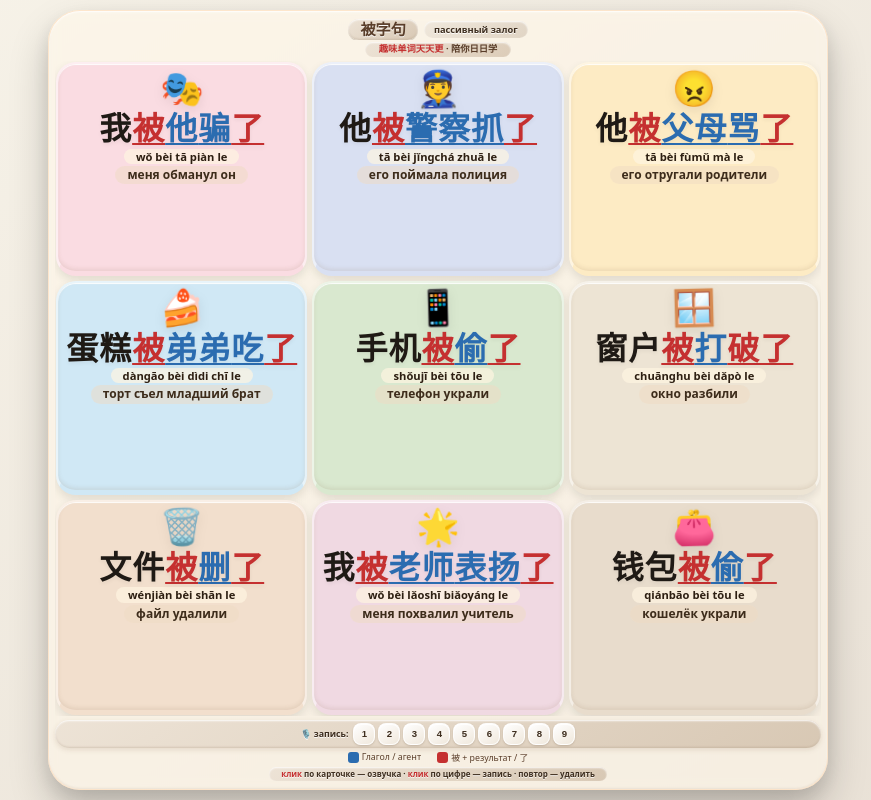
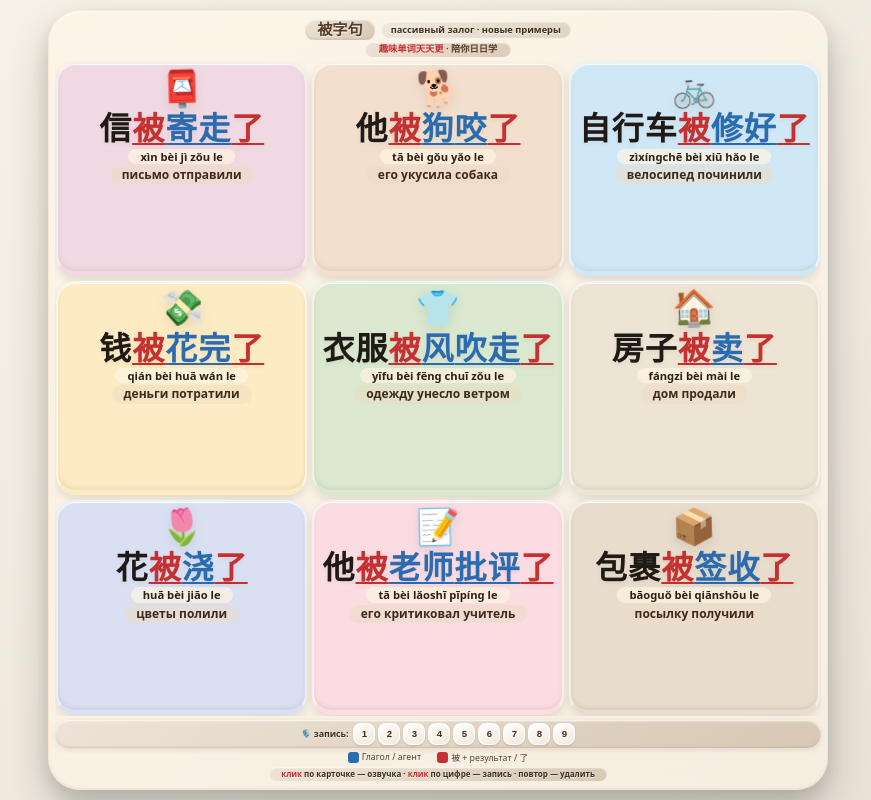
Before and after one commit to meledy11/Kartochki, a plain HTML site: page index.html in a window 1280 px wide. Shown: the whole page, without its empty margins (202-1073 px from the left). Drawn offline with Linux system fonts and the light colour scheme.

Commit message:
Комплект пассивный залог

```diff
--- a/index.html
+++ b/index.html
@@ -10,7 +10,7 @@
   <meta name="format-detection" content="telephone=no" />
   <meta name="theme-color" content="#f7f3e9" />
 
-  <title>被字句 · Пассивный залог</title>
+  <title>被字句 · Пассивный залог (новые примеры)</title>
 
   <style>
     * { box-sizing: border-box; margin: 0; padding: 0; -webkit-tap-highlight-color: transparent; }
@@ -153,7 +153,7 @@
     .v { color: #2b6cb0; text-decoration: underline; text-decoration-color: #2b6cb0; text-decoration-thickness: 2px; text-underline-offset: 3px; } /* Глагол */
     .ins { color: #c53030; text-decoration: underline; text-decoration-color: #c53030; text-decoration-thickness: 2px; text-underline-offset: 3px; } /* 被 + агент + 了 */
     .subj { color: #1f1a15; } /* Подлежащее (пациенс) */
-    .agent { color: #2b6cb0; text-decoration: underline; text-decoration-color: #2b6cb0; text-decoration-thickness: 2px; text-underline-offset: 3px; } /* Агент (как объект в离合词) */
+    .agent { color: #2b6cb0; text-decoration: underline; text-decoration-color: #2b6cb0; text-decoration-thickness: 2px; text-underline-offset: 3px; } /* Агент */
 
     .pinyin {
       font-size: 0.7rem; font-weight: 600; color: #2d1f12;
@@ -169,15 +169,15 @@
     }
 
     /* ——— ЦВЕТА КАРТОЧЕК ——— */
-    .card[data-color="pian"]   { --card-color: #d97a8c; background: #fadce2; }
-    .card[data-color="zhua"]   { --card-color: #7a8ab8; background: #d9e0f2; }
-    .card[data-color="ma"]     { --card-color: #e8a83d; background: #fdebc4; }
-    .card[data-color="chi"]    { --card-color: #7ab8d9; background: #d0e8f5; }
-    .card[data-color="tou"]    { --card-color: #9bb88c; background: #d9e8cf; }
-    .card[data-color="po"]     { --card-color: #b8a88c; background: #ede4d4; }
-    .card[data-color="shan"]   { --card-color: #c48b5c; background: #f2dfcd; }
-    .card[data-color="biao"]   { --card-color: #b88a9e; background: #f0d9e2; }
-    .card[data-color="lin"]    { --card-color: #7a6a5a; background: #e8dccc; }
+    .card[data-color="xin"]    { --card-color: #b88a9e; background: #f0d9e2; }
+    .card[data-color="yao"]    { --card-color: #c48b5c; background: #f2dfcd; }
+    .card[data-color="xiu"]    { --card-color: #7ab8d9; background: #d0e8f5; }
+    .card[data-color="hua"]    { --card-color: #e8a83d; background: #fdebc4; }
+    .card[data-color="chui"]   { --card-color: #9bb88c; background: #d9e8cf; }
+    .card[data-color="mai"]    { --card-color: #b8a88c; background: #ede4d4; }
+    .card[data-color="jiao"]   { --card-color: #7a8ab8; background: #d9e0f2; }
+    .card[data-color="pip"]    { --card-color: #d97a8c; background: #fadce2; }
+    .card[data-color="qian"]   { --card-color: #7a6a5a; background: #e8dccc; }
 
     .rec-panel {
       margin-top: 4px; padding: 3px 6px;
@@ -300,7 +300,7 @@
 <div class="container">
   <h1>
     <span class="title-hanzi">被字句</span>
-    <span class="title-rus">пассивный залог</span>
+    <span class="title-rus">пассивный залог · новые примеры</span>
   </h1>
   <div style="text-align: center; flex-shrink: 0;">
     <span class="subhead">
@@ -309,102 +309,102 @@
   </div>
 
   <div class="grid" id="cardGrid">
-    <!-- 1. 我被他骗了 -->
-    <div class="card" data-color="pian" data-key="c1" data-hanzi-audio="我被他骗了" data-russian-audio="меня обманул он">
+    <!-- 1. 信被寄走了 -->
+    <div class="card" data-color="xin" data-key="c1" data-hanzi-audio="信被寄走了" data-russian-audio="письмо отправили">
       <div class="rec-indicator" data-indicator>✓</div>
       <div class="card-inner">
-        <div class="emoji-big">🎭</div>
-        <div class="hanzi"><span class="subj">我</span><span class="ins">被</span><span class="agent">他</span><span class="v">骗</span><span class="ins">了</span></div>
-        <div class="pinyin">wǒ bèi tā piàn le</div>
-        <div class="russian">меня обманул он</div>
+        <div class="emoji-big">📮</div>
+        <div class="hanzi"><span class="subj">信</span><span class="ins">被</span><span class="v">寄走</span><span class="ins">了</span></div>
+        <div class="pinyin">xìn bèi jì zǒu le</div>
+        <div class="russian">письмо отправили</div>
       </div>
     </div>
 
-    <!-- 2. 他被警察抓了 -->
-    <div class="card" data-color="zhua" data-key="c2" data-hanzi-audio="他被警察抓了" data-russian-audio="его поймала полиция">
+    <!-- 2. 他被狗咬了 -->
+    <div class="card" data-color="yao" data-key="c2" data-hanzi-audio="他被狗咬了" data-russian-audio="его укусила собака">
       <div class="rec-indicator" data-indicator>✓</div>
       <div class="card-inner">
-        <div class="emoji-big">👮</div>
-        <div class="hanzi"><span class="subj">他</span><span class="ins">被</span><span class="agent">警察</span><span class="v">抓</span><span class="ins">了</span></div>
-        <div class="pinyin">tā bèi jǐngchá zhuā le</div>
-        <div class="russian">его поймала полиция</div>
+        <div class="emoji-big">🐕</div>
+        <div class="hanzi"><span class="subj">他</span><span class="ins">被</span><span class="agent">狗</span><span class="v">咬</span><span class="ins">了</span></div>
+        <div class="pinyin">tā bèi gǒu yǎo le</div>
+        <div class="russian">его укусила собака</div>
       </div>
     </div>
 
-    <!-- 3. 他被父母骂了 -->
-    <div class="card" data-color="ma" data-key="c3" data-hanzi-audio="他被父母骂了" data-russian-audio="его отругали родители">
+    <!-- 3. 自行车被修好了 -->
+    <div class="card" data-color="xiu" data-key="c3" data-hanzi-audio="自行车被修好了" data-russian-audio="велосипед починили">
       <div class="rec-indicator" data-indicator>✓</div>
       <div class="card-inner">
-        <div class="emoji-big">😠</div>
-        <div class="hanzi"><span class="subj">他</span><span class="ins">被</span><span class="agent">父母</span><span class="v">骂</span><span class="ins">了</span></div>
-        <div class="pinyin">tā bèi fùmǔ mà le</div>
-        <div class="russian">его отругали родители</div>
+        <div class="emoji-big">🚲</div>
+        <div class="hanzi"><span class="subj">自行车</span><span class="ins">被</span><span class="v">修好</span><span class="ins">了</span></div>
+        <div class="pinyin">zìxíngchē bèi xiū hǎo le</div>
+        <div class="russian">велосипед починили</div>
       </div>
     </div>
 
-    <!-- 4. 蛋糕被弟弟吃了 -->
-    <div class="card" data-color="chi" data-key="c4" data-hanzi-audio="蛋糕被弟弟吃了" data-russian-audio="торт съел младший брат">
+    <!-- 4. 钱被花完了 -->
+    <div class="card" data-color="hua" data-key="c4" data-hanzi-audio="钱被花完了" data-russian-audio="деньги потратили">
       <div class="rec-indicator" data-indicator>✓</div>
       <div class="card-inner">
-        <div class="emoji-big">🍰</div>
-        <div class="hanzi"><span class="subj">蛋糕</span><span class="ins">被</span><span class="agent">弟弟</span><span class="v">吃</span><span class="ins">了</span></div>
-        <div class="pinyin">dàngāo bèi dìdi chī le</div>
-        <div class="russian">торт съел младший брат</div>
+        <div class="emoji-big">💸</div>
+        <div class="hanzi"><span class="subj">钱</span><span class="ins">被</span><span class="v">花完</span><span class="ins">了</span></div>
+        <div class="pinyin">qián bèi huā wán le</div>
+        <div class="russian">деньги потратили</div>
       </div>
     </div>
 
-    <!-- 5. 手机被偷了 -->
-    <div class="card" data-color="tou" data-key="c5" data-hanzi-audio="手机被偷了" data-russian-audio="телефон украли">
+    <!-- 5. 衣服被风吹走了 -->
+    <div class="card" data-color="chui" data-key="c5" data-hanzi-audio="衣服被风吹走了" data-russian-audio="одежду унесло ветром">
       <div class="rec-indicator" data-indicator>✓</div>
       <div class="card-inner">
-        <div class="emoji-big">📱</div>
-        <div class="hanzi"><span class="subj">手机</span><span class="ins">被</span><span class="v">偷</span><span class="ins">了</span></div>
-        <div class="pinyin">shǒujī bèi tōu le</div>
-        <div class="russian">телефон украли</div>
+        <div class="emoji-big">👕</div>
+        <div class="hanzi"><span class="subj">衣服</span><span class="ins">被</span><span class="agent">风</span><span class="v">吹走</span><span class="ins">了</span></div>
+        <div class="pinyin">yīfu bèi fēng chuī zǒu le</div>
+        <div class="russian">одежду унесло ветром</div>
       </div>
     </div>
 
-    <!-- 6. 窗户被打破了 -->
-    <div class="card" data-color="po" data-key="c6" data-hanzi-audio="窗户被打破了" data-russian-audio="окно разбили">
+    <!-- 6. 房子被卖了 -->
+    <div class="card" data-color="mai" data-key="c6" data-hanzi-audio="房子被卖了" data-russian-audio="дом продали">
       <div class="rec-indicator" data-indicator>✓</div>
       <div class="card-inner">
-        <div class="emoji-big">🪟</div>
-        <div class="hanzi"><span class="subj">窗户</span><span class="ins">被</span><span class="v">打</span><span class="ins">破了</span></div>
-        <div class="pinyin">chuānghu bèi dǎpò le</div>
-        <div class="russian">окно разбили</div>
+        <div class="emoji-big">🏠</div>
+        <div class="hanzi"><span class="subj">房子</span><span class="ins">被</span><span class="v">卖</span><span class="ins">了</span></div>
+        <div class="pinyin">fángzi bèi mài le</div>
+        <div class="russian">дом продали</div>
       </div>
     </div>
 
-    <!-- 7. 文件被删了 -->
-    <div class="card" data-color="shan" data-key="c7" data-hanzi-audio="文件被删了" data-russian-audio="файл удалили">
+    <!-- 7. 花被浇了 -->
+    <div class="card" data-color="jiao" data-key="c7" data-hanzi-audio="花被浇了" data-russian-audio="цветы полили">
       <div class="rec-indicator" data-indicator>✓</div>
       <div class="card-inner">
-        <div class="emoji-big">🗑️</div>
-        <div class="hanzi"><span class="subj">文件</span><span class="ins">被</span><span class="v">删</span><span class="ins">了</span></div>
-        <div class="pinyin">wénjiàn bèi shān le</div>
-        <div class="russian">файл удалили</div>
+        <div class="emoji-big">🌷</div>
+        <div class="hanzi"><span class="subj">花</span><span class="ins">被</span><span class="v">浇</span><span class="ins">了</span></div>
+        <div class="pinyin">huā bèi jiāo le</div>
+        <div class="russian">цветы полили</div>
       </div>
     </div>
 
-    <!-- 8. 我被老师表扬了 -->
-    <div class="card" data-color="biao" data-key="c8" data-hanzi-audio="我被老师表扬了" data-russian-audio="меня похвалил учитель">
+    <!-- 8. 他被老师批评了 -->
+    <div class="card" data-color="pip" data-key="c8" data-hanzi-audio="他被老师批评了" data-russian-audio="его критиковал учитель">
       <div class="rec-indicator" data-indicator>✓</div>
       <div class="card-inner">
-        <div class="emoji-big">🌟</div>
-        <div class="hanzi"><span class="subj">我</span><span class="ins">被</span><span class="agent">老师</span><span class="v">表扬</span><span class="ins">了</span></div>
-        <div class="pinyin">wǒ bèi lǎoshī biǎoyáng le</div>
-        <div class="russian">меня похвалил учитель</div>
+        <div class="emoji-big">📝</div>
+        <div class="hanzi"><span class="subj">他</span><span class="ins">被</span><span class="agent">老师</span><span class="v">批评</span><span class="ins">了</span></div>
+        <div class="pinyin">tā bèi lǎoshī pīpíng le</div>
+        <div class="russian">его критиковал учитель</div>
       </div>
     </div>
 
-    <!-- 9. 钱包被偷了 -->
-    <div class="card" data-color="lin" data-key="c9" data-hanzi-audio="钱包被偷了" data-russian-audio="кошелёк украли">
+    <!-- 9. 包裹被签收了 -->
+    <div class="card" data-color="qian" data-key="c9" data-hanzi-audio="包裹被签收了" data-russian-audio="посылку получили">
       <div class="rec-indicator" data-indicator>✓</div>
       <div class="card-inner">
-        <div class="emoji-big">👛</div>
-        <div class="hanzi"><span class="subj">钱包</span><span class="ins">被</span><span class="v">偷</span><span class="ins">了</span></div>
-        <div class="pinyin">qiánbāo bèi tōu le</div>
-        <div class="russian">кошелёк украли</div>
+        <div class="emoji-big">📦</div>
+        <div class="hanzi"><span class="subj">包裹</span><span class="ins">被</span><span class="v">签收</span><span class="ins">了</span></div>
+        <div class="pinyin">bāoguǒ bèi qiānshōu le</div>
+        <div class="russian">посылку получили</div>
       </div>
     </div>
   </div>
@@ -475,7 +475,7 @@
       return voice || null;
     }
 
-    const STORAGE_PREFIX = 'custom_rec_beiziju_';
+    const STORAGE_PREFIX = 'custom_rec_beiziju_new_';
     const recordedAudios = {};
 
     function loadSavedRecordings() {
```
